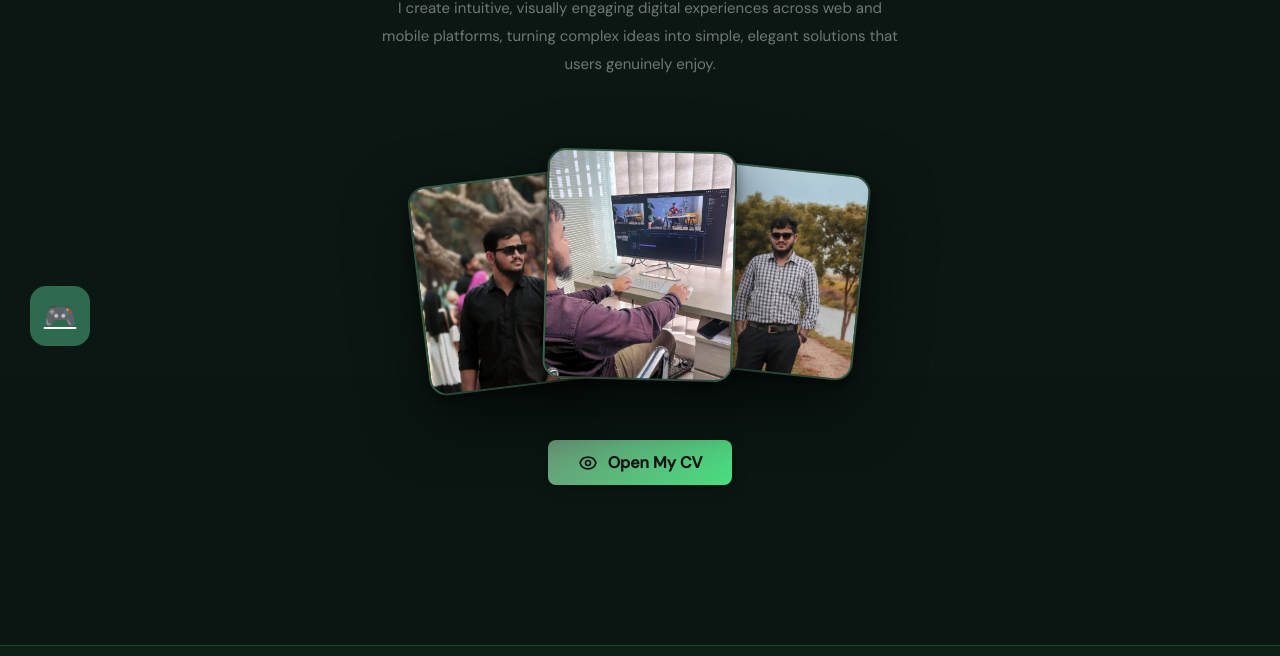
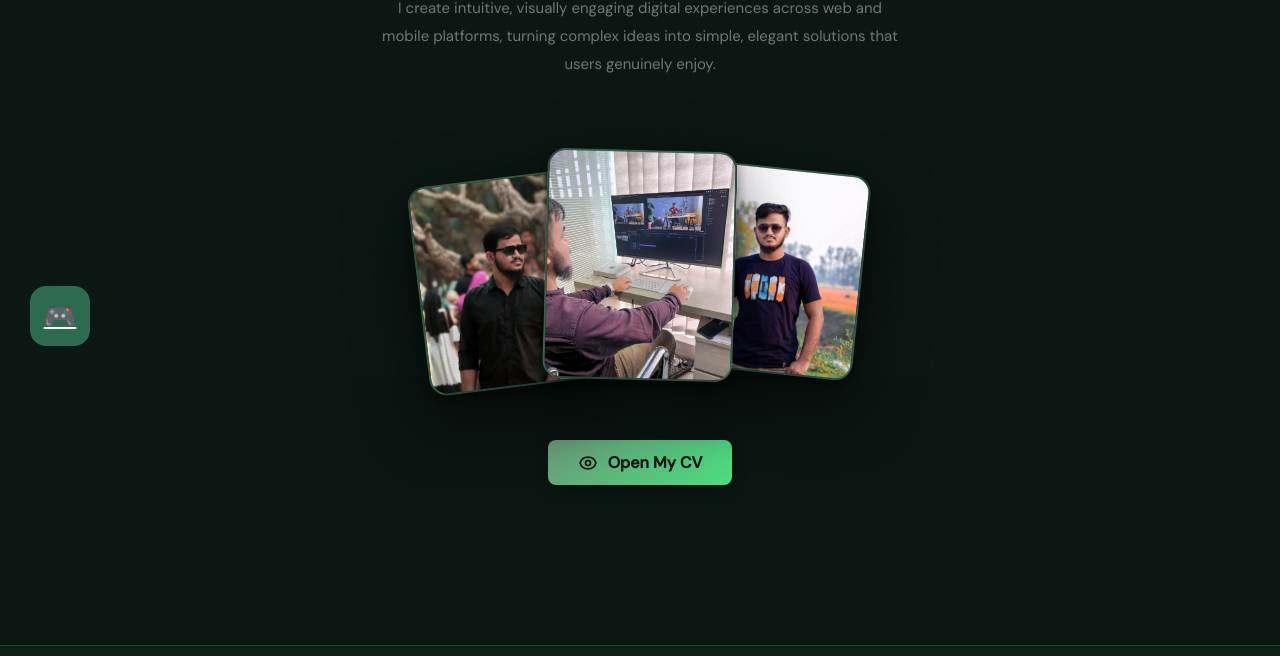
Before and after one commit to kxmrulhasan/creativekamrulupdate, a plain HTML site: page about.html in a window 1280 px wide. Shown: the part 424-1080 px from the top of the page. Drawn offline with nearby package versions, Linux system fonts and the light colour scheme.

Commit message:
Update image references and remove unused image files

```diff
--- a/about.html
+++ b/about.html
@@ -103,7 +103,7 @@
     </div>
     <div class="photo-card pc-r">
       <div class="inner">
-         <img style="width: 100%;" src="./assets/img/5.jpg" alt="Kamrul Hasan">
+         <img style="width: 100%;" src="./assets/img/1.jpg" alt="Kamrul Hasan">
       </div>
     </div>
   </div>
```
Also changed, not shown: assets/img/2.jpg (deleted), assets/img/3.jpg (deleted), assets/img/5.jpg (deleted).
